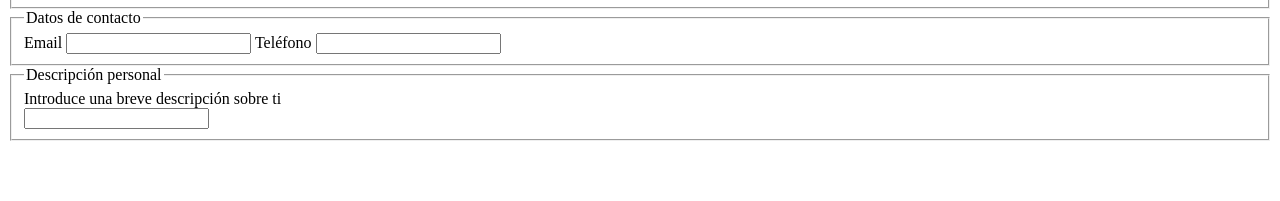
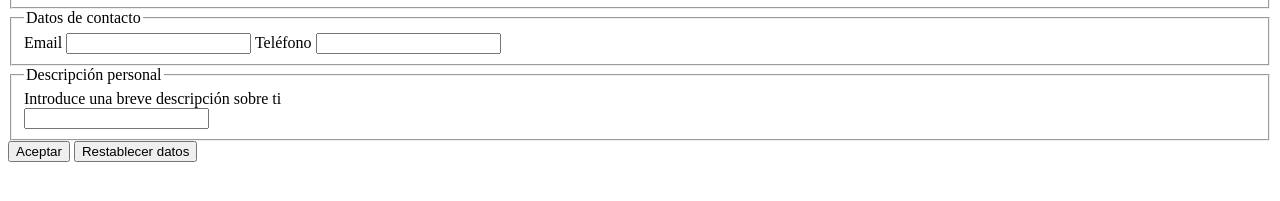
Before and after one commit to bryansume/Prototipo_PI, a website: page Fronted/index.html in a window 1280 px wide. Shown: the part 195-396 px from the top of the page. Drawn offline with Linux system fonts and the light colour scheme.

Commit message:
Botones para acabar formulario

```diff
--- a/Fronted/index.html
+++ b/Fronted/index.html
@@ -38,6 +38,8 @@
         <label for="Descripción"></label
         ><input type="text" name="Descripción" />
       </fieldset>
+      <input type="submit" value="Aceptar" name="Aceptar" />
+      <input type="reset" value="Restablecer datos" name="Restablecer datos" />
     </form>
   </body>
 </html>
```
